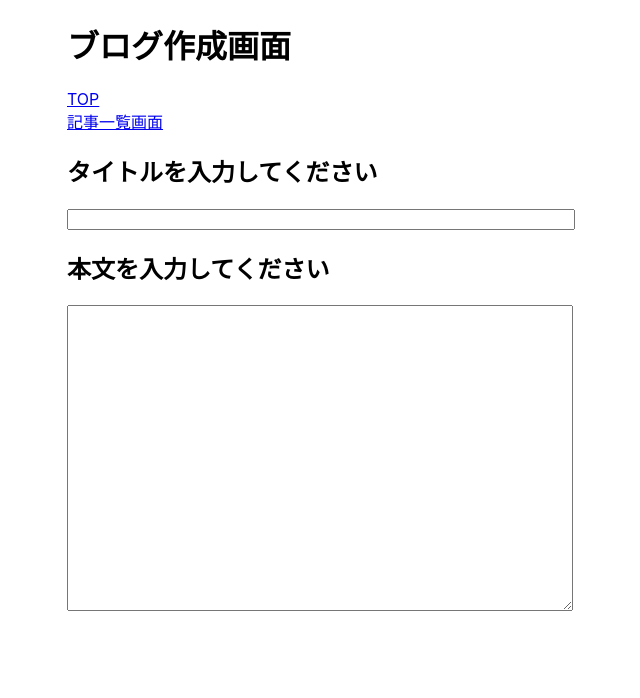
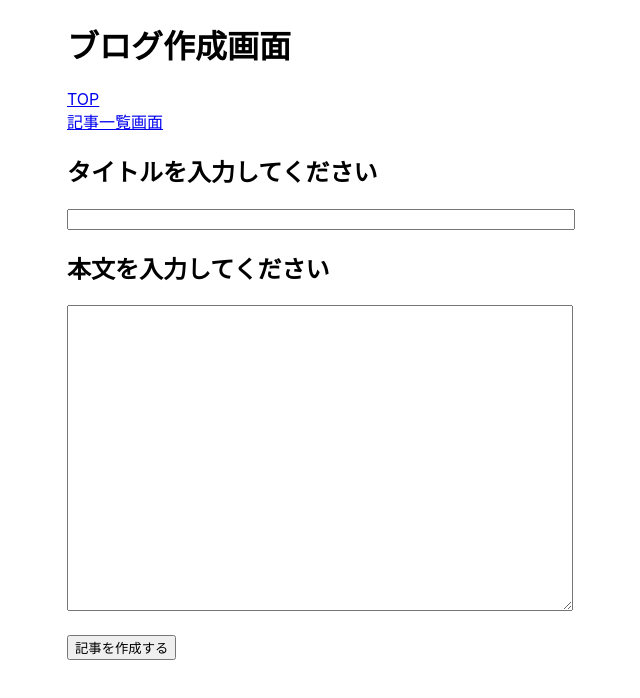
Before and after one commit to t-hirata74/react-rails-spa-aws-frontend, a React (Create React App) app: page /create in a window 1280 px wide. Shown: the top 698 px of the page, without its empty margins (73-713 px from the left). Built offline with nearby package versions, Linux system fonts and the light colour scheme.

Commit message:
記事一覧への遷移ロジックを追加

```diff
--- a/src/routes/createBlog.js
+++ b/src/routes/createBlog.js
@@ -1,9 +1,17 @@
-import { Link } from "react-router-dom";
+import { Link, useNavigate } from "react-router-dom";
 import { useState } from "react";
+import { axiosInstance } from "../utils/axios.js";
 
 function CreateBlog() {
   const [title, setTitle] = useState("");
   const [contents, setContents] = useState("");
+  const navigate = useNavigate();
+
+  const onClick = async () => {
+    await axiosInstance.post("/blogs", { title, contents });
+    navigate("/blogs", { replace: true });
+  };
+
   return (
     <div style={{ margin: "auto", width: "1000px" }}>
       <h1>ブログ作成画面</h1>
@@ -13,6 +21,7 @@
       <div>
         <Link to="/blogs">記事一覧画面</Link>
       </div>
+
       <h2>タイトルを入力してください</h2>
       <div>
         <input
@@ -29,6 +38,10 @@
           style={{ width: "500px", height: "300px" }}
         />
       </div>
+
+      <div style={{ marginTop: "20px" }}>
+        <button onClick={onClick}>記事を作成する</button>
+      </div>
     </div>
   );
 }
```
Lines whose indentation alone changed are shown as unchanged.
